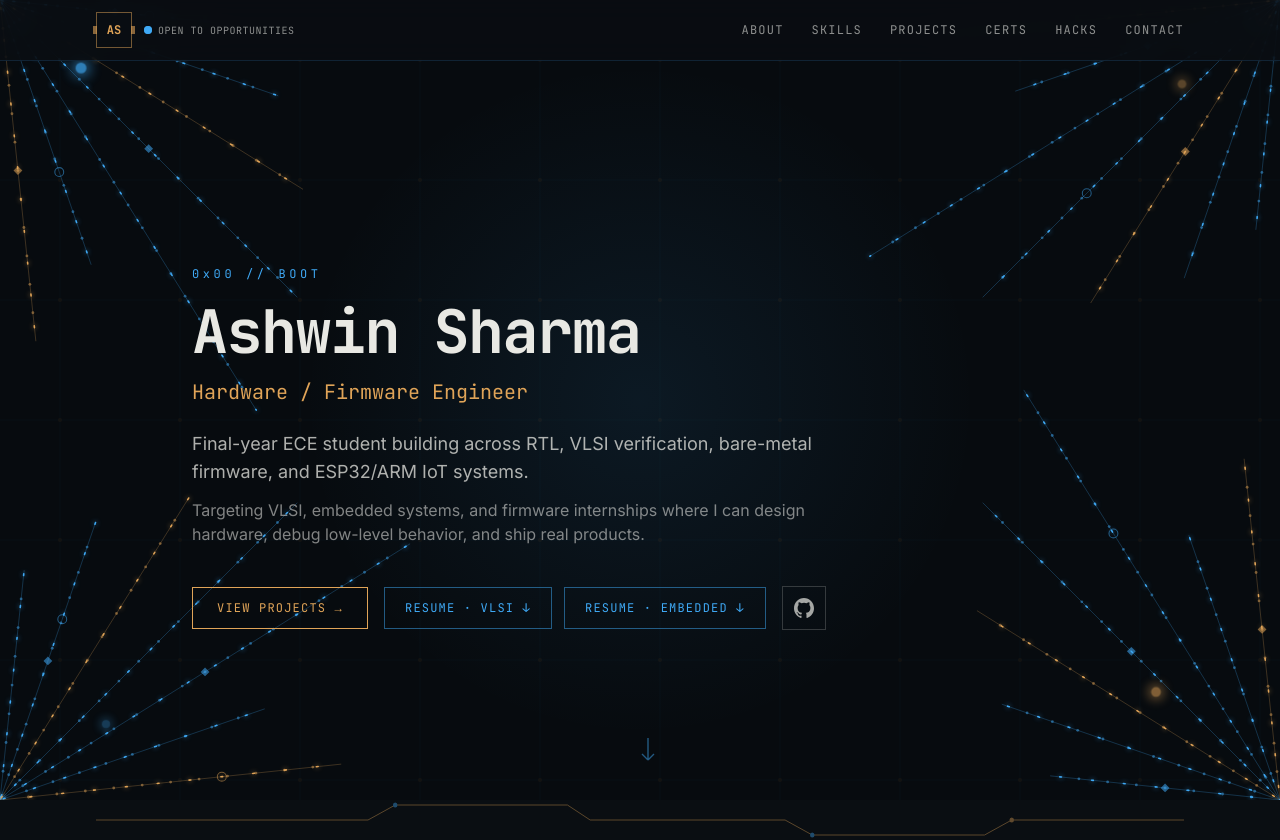
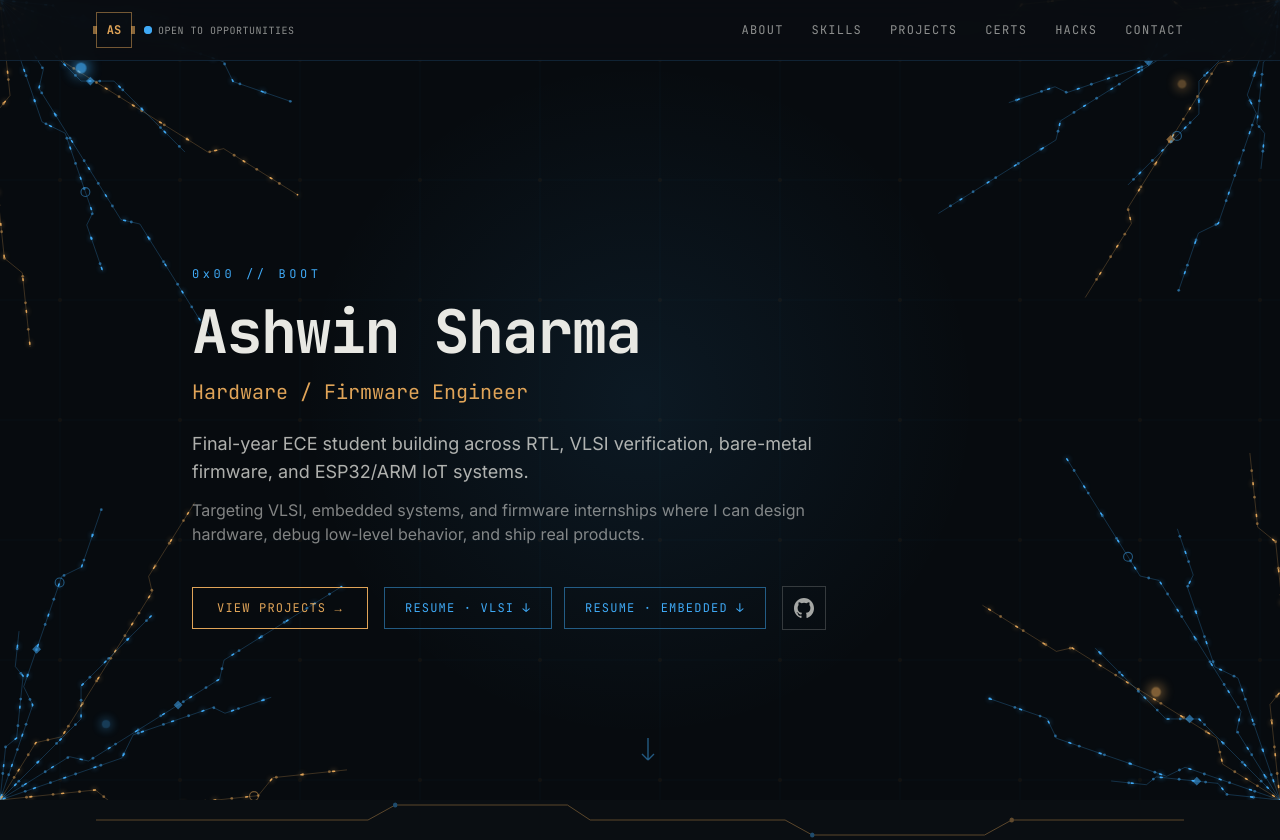
Before and after one commit to ashwinsharma24689-ctrl/PORTFOLIO, a Next.js app: page / in a window 1280 px wide. Shown: the top 840 px of the page. Built offline with nearby package versions, Linux system fonts and the light colour scheme.

Commit message:
Refactor PCB trace rendering with polylines
Refactor PCB trace rendering to use polylines and improve structure.

```diff
--- a/src/app/page.tsx
+++ b/src/app/page.tsx
@@ -41,10 +41,32 @@ function TraceDivider({ flip = false }: { flip?: boolean }) {
 
 /* ---------- animated circuit-board background ---------- */
 /* Diagonal circuit fans radiating from each corner, in the style of a classic
-   PCB/tech background — true 45° lines, beaded nodes, occasional diamond/ring
-   markers, and a softly lit vignette in the clear center where the content
-   sits. A dashed "signal" flows outward along each line via CSS. */
-type BgLine = { sx: number; sy: number; ex: number; ey: number; color: string };
+   PCB/tech background — but routed like an actual board: each line is a
+   multi-segment polyline with 45°-mitered jogs (not one straight diagonal),
+   with beaded nodes and occasional diamond/ring markers, converging toward a
+   softly lit clear center where the content sits. A dashed "signal" flows
+   outward along each line via CSS. */
+type Point = [number, number];
+type BgLine = { points: Point[]; color: string };
+
+function pointAdd(p: Point, len: number, angleDeg: number): Point {
+  const rad = (angleDeg * Math.PI) / 180;
+  return [p[0] + Math.cos(rad) * len, p[1] + Math.sin(rad) * len];
+}
+
+/* builds one crooked PCB-style trace: alternating straight run + short 45°
+   jog + straight run, trending along baseAngle overall — like real routed
+   copper rather than a laser-straight diagonal */
+function pcbTrace(corner: Point, baseAngle: number, seed: number): Point[] {
+  const jogDir = seed % 2 === 0 ? 1 : -1;
+  const p0 = corner;
+  const p1 = pointAdd(p0, 60 + ((seed * 53) % 90), baseAngle);
+  const p2 = pointAdd(p1, 16 + ((seed * 7) % 22), baseAngle + 45 * jogDir);
+  const p3 = pointAdd(p2, 70 + ((seed * 61) % 140), baseAngle);
+  const p4 = pointAdd(p3, 14 + ((seed * 11) % 18), baseAngle - 45 * jogDir);
+  const p5 = pointAdd(p4, 40 + ((seed * 29) % 130), baseAngle);
+  return seed % 4 === 3 ? [p0, p1, p2, p3] : [p0, p1, p2, p3, p4, p5];
+}
 
 function fanLines(
   cornerX: number,
@@ -57,11 +79,8 @@ function fanLines(
   const lines: BgLine[] = [];
   for (let i = 0; i < count; i++) {
     const t = count === 1 ? 0.5 : i / (count - 1);
-    const angle = ((baseAngleDeg - spreadDeg / 2 + spreadDeg * t) * Math.PI) / 180;
-    const length = 260 + ((i * 71) % 300);
-    const ex = cornerX + Math.cos(angle) * length;
-    const ey = cornerY + Math.sin(angle) * length;
-    lines.push({ sx: cornerX, sy: cornerY, ex, ey, color: colors[i % colors.length] });
+    const angle = baseAngleDeg - spreadDeg / 2 + spreadDeg * t;
+    lines.push({ points: pcbTrace([cornerX, cornerY], angle, i), color: colors[i % colors.length] });
   }
   return lines;
 }
@@ -75,19 +94,51 @@ const CIRCUIT_TRACES: BgLine[] = [
   ...fanLines(1440, 900, -135, 78, 7, TRACE_COLORS), // bottom-right, fans up-left
 ];
 
-/* beads spaced along each line, plus every 3rd line gets a diamond marker
-   and every 5th a ring marker partway along, echoing the reference art */
-function traceBeads(line: BgLine, idx: number) {
-  const dx = line.ex - line.sx;
-  const dy = line.ey - line.sy;
-  const len = Math.hypot(dx, dy);
-  const spacing = 30;
-  const steps = Math.floor(len / spacing);
-  const beads: { x: number; y: number }[] = [];
-  for (let s = 1; s < steps; s++) {
-    beads.push({ x: line.sx + (dx * s) / steps, y: line.sy + (dy * s) / steps });
+function polylineLength(points: Point[]): number {
+  let total = 0;
+  for (let s = 0; s < points.length - 1; s++) {
+    total += Math.hypot(points[s + 1][0] - points[s][0], points[s + 1][1] - points[s][1]);
+  }
+  return total;
+}
+
+function pointAtFraction(points: Point[], frac: number): Point {
+  const target = polylineLength(points) * frac;
+  let acc = 0;
+  for (let s = 0; s < points.length - 1; s++) {
+    const [x1, y1] = points[s];
+    const [x2, y2] = points[s + 1];
+    const segLen = Math.hypot(x2 - x1, y2 - y1);
+    if (acc + segLen >= target) {
+      const tt = segLen === 0 ? 0 : (target - acc) / segLen;
+      return [x1 + (x2 - x1) * tt, y1 + (y2 - y1) * tt];
+    }
+    acc += segLen;
+  }
+  return points[points.length - 1];
+}
+
+/* beads spaced evenly along the whole polyline (across all its segments) */
+function traceBeads(points: Point[], spacing = 30): Point[] {
+  const beads: Point[] = [];
+  let carry = spacing;
+  for (let s = 0; s < points.length - 1; s++) {
+    const [x1, y1] = points[s];
+    const [x2, y2] = points[s + 1];
+    const segLen = Math.hypot(x2 - x1, y2 - y1);
+    let dist = carry;
+    while (dist < segLen) {
+      const tt = dist / segLen;
+      beads.push([x1 + (x2 - x1) * tt, y1 + (y2 - y1) * tt]);
+      dist += spacing;
+    }
+    carry = dist - segLen;
   }
   return beads;
+}
+
+function toPathD(points: Point[]): string {
+  return points.map((p, i) => `${i === 0 ? "M" : "L"}${p[0].toFixed(1)} ${p[1].toFixed(1)}`).join(" ");
 }
 
 function BackgroundTraces() {
@@ -110,56 +161,41 @@ function BackgroundTraces() {
         <rect width="100%" height="100%" fill="url(#pcbgrid)" />
       </svg>
 
-      {/* corner-radiating diagonal traces */}
+      {/* corner-radiating crooked PCB traces */}
       <svg
         className="absolute inset-0 h-full w-full"
         viewBox="0 0 1440 900"
         preserveAspectRatio="xMidYMid slice"
       >
         {CIRCUIT_TRACES.map((line, i) => {
-          const beads = traceBeads(line, i);
+          const d = toPathD(line.points);
+          const beads = traceBeads(line.points);
+          const mid = pointAtFraction(line.points, 0.5);
+          const ring = pointAtFraction(line.points, 0.72);
           return (
             <g key={i}>
-              <line
-                x1={line.sx}
-                y1={line.sy}
-                x2={line.ex}
-                y2={line.ey}
-                stroke={line.color}
-                strokeWidth="1"
-                opacity="0.28"
-              />
+              <path d={d} fill="none" stroke={line.color} strokeWidth="1" opacity="0.28" />
               {beads.map((b, bi) => (
-                <circle key={bi} cx={b.x} cy={b.y} r="1.6" fill={line.color} opacity="0.5" />
+                <circle key={bi} cx={b[0]} cy={b[1]} r="1.6" fill={line.color} opacity="0.5" />
               ))}
               {i % 3 === 0 && (
                 <rect
-                  x={(line.sx + line.ex) / 2 - 3.5}
-                  y={(line.sy + line.ey) / 2 - 3.5}
+                  x={mid[0] - 3.5}
+                  y={mid[1] - 3.5}
                   width="7"
                   height="7"
                   fill={line.color}
                   opacity="0.55"
-                  transform={`rotate(45 ${(line.sx + line.ex) / 2} ${(line.sy + line.ey) / 2})`}
+                  transform={`rotate(45 ${mid[0]} ${mid[1]})`}
                 />
               )}
               {i % 5 === 0 && (
-                <circle
-                  cx={line.sx + (line.ex - line.sx) * 0.65}
-                  cy={line.sy + (line.ey - line.sy) * 0.65}
-                  r="5"
-                  fill="none"
-                  stroke={line.color}
-                  strokeWidth="1.2"
-                  opacity="0.5"
-                />
+                <circle cx={ring[0]} cy={ring[1]} r="5" fill="none" stroke={line.color} strokeWidth="1.2" opacity="0.5" />
               )}
               {/* glowing dashed signal flowing outward from the corner */}
-              <line
-                x1={line.sx}
-                y1={line.sy}
-                x2={line.ex}
-                y2={line.ey}
+              <path
+                d={d}
+                fill="none"
                 stroke={line.color}
                 strokeWidth="1.8"
                 strokeLinecap="round"
```
